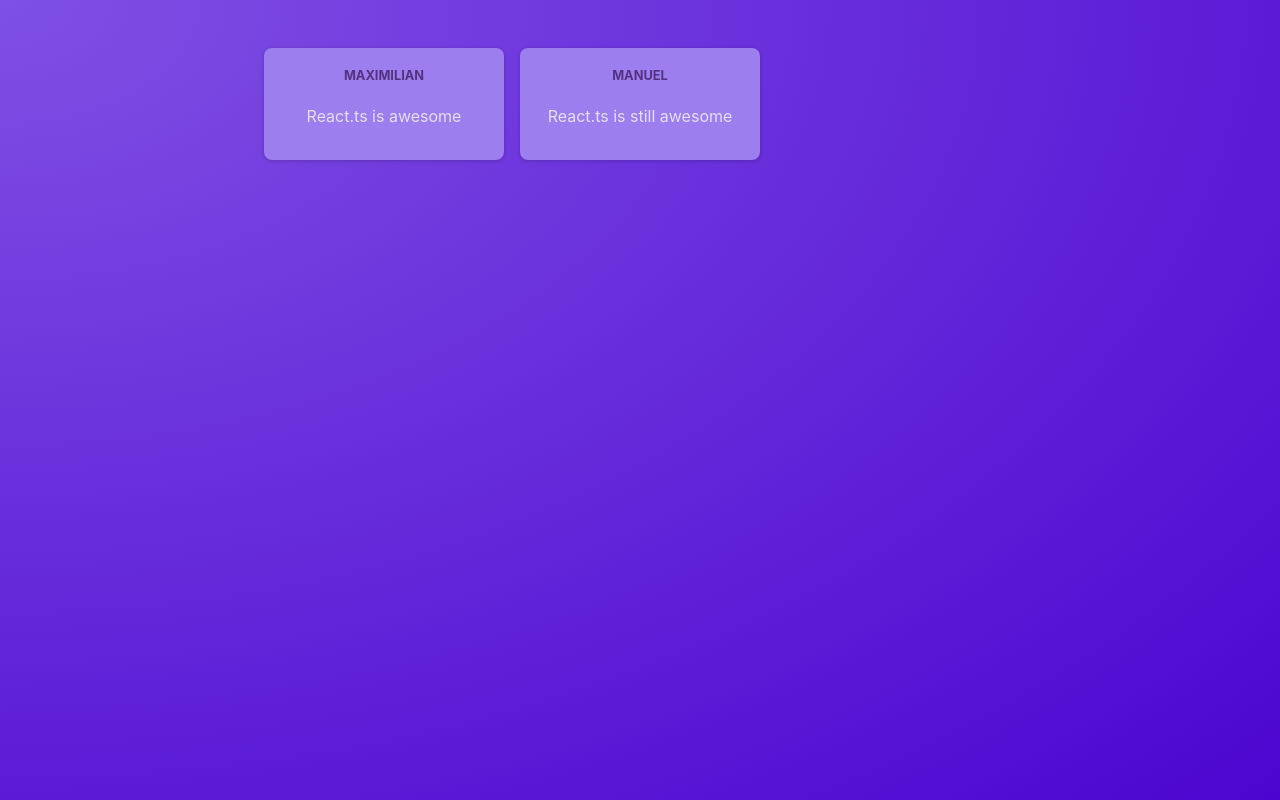
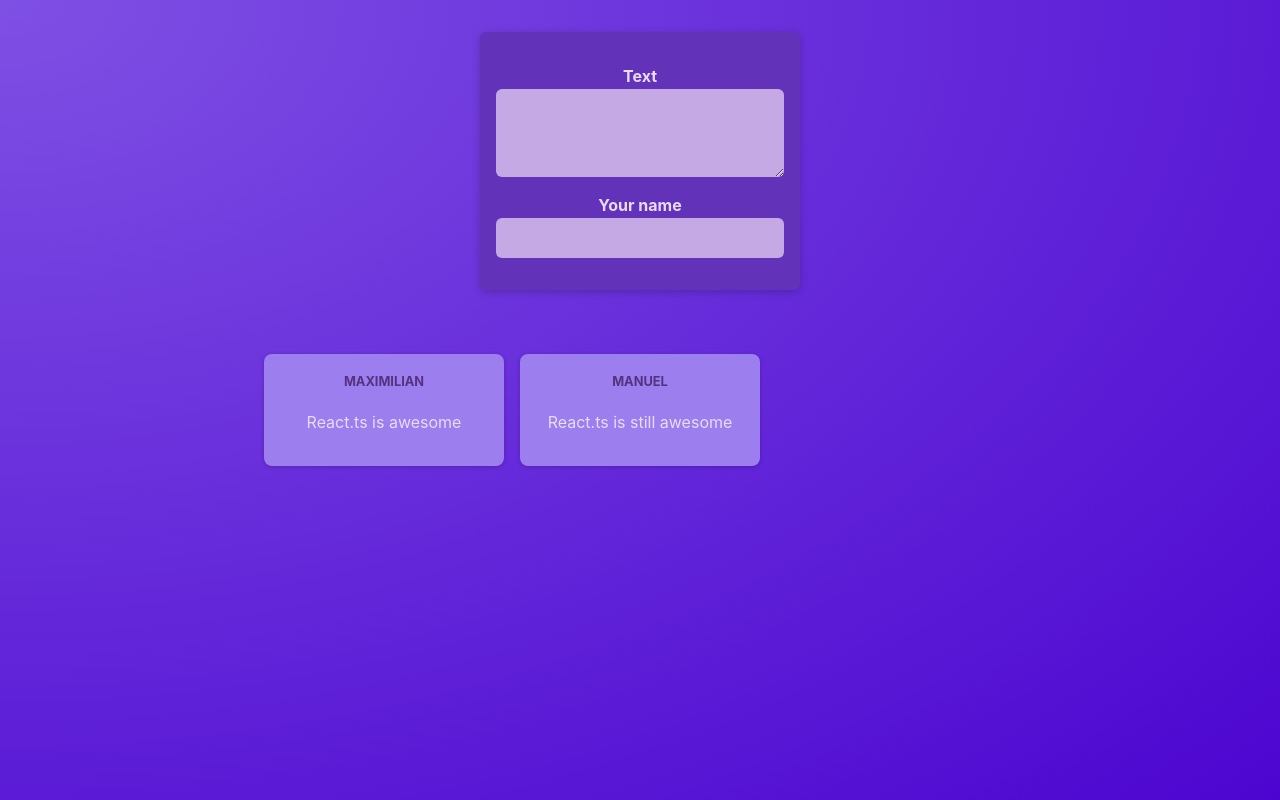
Before and after one commit to Astilion/Academind-react-summary, a React (Vite) app: page / in a window 1280 px wide. Built offline with nearby package versions, Linux system fonts and the light colour scheme.

Commit message:
added NewPost.tsx

```diff
--- /dev/null
+++ b/src/components/NewPost.module.scss
@@ -0,0 +1,55 @@
+.form {
+	background-color: #6233b9;
+	padding: 1rem;
+	width: 20rem;
+	margin: 2rem auto;
+	border-radius: 6px;
+	box-shadow: 0 2px 8px rgba(0, 0, 0, 0.2);
+}
+
+.form label {
+	display: block;
+	margin-bottom: 0.05rem;
+	color: #eadbfb;
+	font-weight: bold;
+}
+
+.form input,
+.form textarea {
+	display: block;
+	width: 100%;
+	font: inherit;
+	padding: 0.5rem;
+	border-radius: 6px;
+	border: none;
+	background-color: #c4a9e4;
+	color: #28262c;
+}
+
+.actions {
+	display: flex;
+	justify-content: flex-end;
+	gap: 0.5rem;
+}
+
+.actions button {
+	cursor: pointer;
+	font: inherit;
+	padding: 0.5rem 1.5rem;
+	border: none;
+	border-radius: 4px;
+	background-color: #34036c;
+	color: #e5d5f7;
+}
+
+.actions button:hover {
+	background-color: #23014a;
+}
+
+.actions button[type="button"] {
+	background-color: transparent;
+}
+
+.actions button[type="button"]:hover {
+	color: #d1bee6;
+}
--- /dev/null
+++ b/src/components/NewPost.tsx
@@ -0,0 +1,18 @@
+import styles from "./NewPost.module.scss";
+
+function NewPost() {
+	return (
+		<form className={styles.form}>
+			<p>
+				<label htmlFor='body'>Text</label>
+				<textarea id='body' required rows={3} />
+			</p>
+			<p>
+				<label htmlFor='name'>Your name</label>
+				<input type='text' id='name' required />
+			</p>
+		</form>
+	);
+}
+
+export default NewPost;
--- a/src/components/Post.tsx
+++ b/src/components/Post.tsx
@@ -5,10 +5,10 @@ interface PostProps {
 }
 const Post = (props: PostProps) => {
 	return (
-		<div className={styles.post}>
+		<li className={styles.post}>
 			<p className={styles.author}>{props.author}</p>
 			<p className={styles.body}>{props.body}</p>
-		</div>
+		</li>
 	);
 };
 
--- a/src/components/PostsList.tsx
+++ b/src/components/PostsList.tsx
@@ -1,11 +1,15 @@
 import styles from './PostsList.module.scss'
+import NewPost from './NewPost'
 import Post from './Post'
 const PostsList = () => {
     return (
+        <>
+        <NewPost/>
         <ul className={styles.posts}>
 			<Post author='Maximilian' body='React.ts is awesome' />
 			<Post author='Manuel' body='React.ts is still awesome' />
         </ul>
+        </>
     )
 }
 
```
